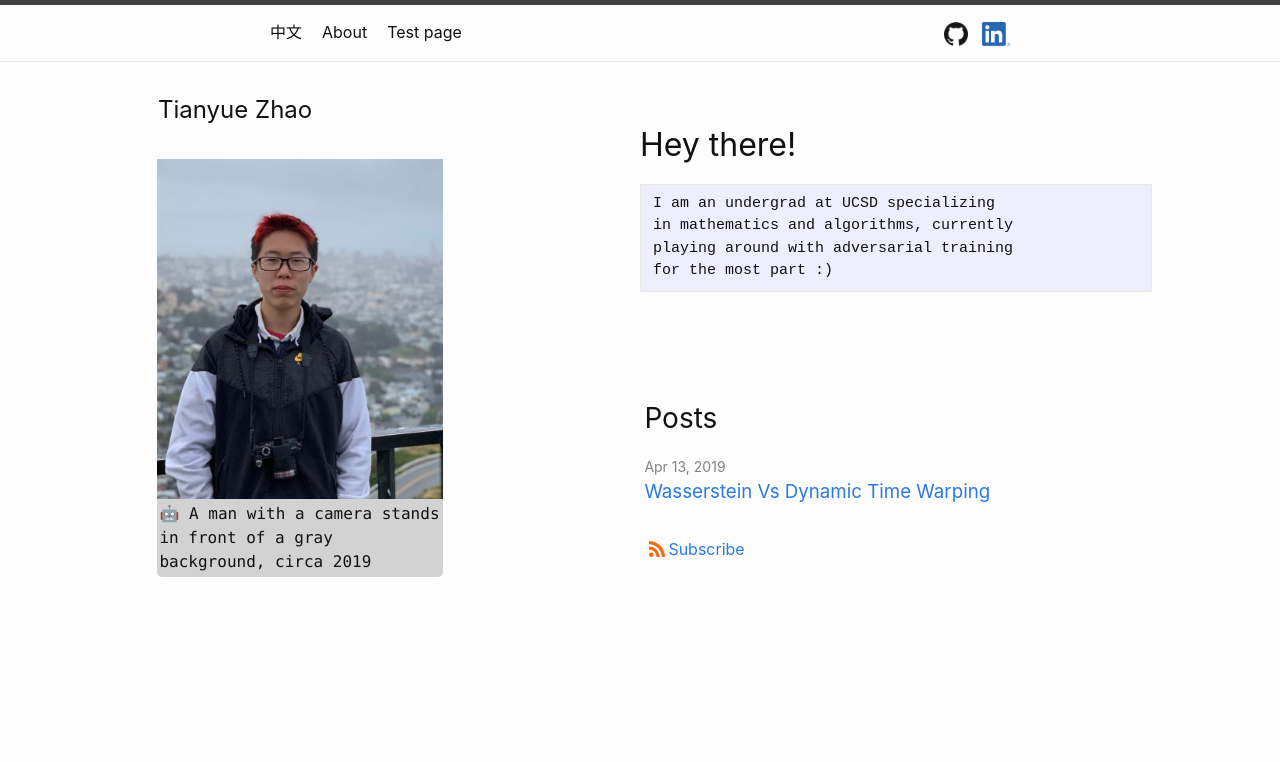
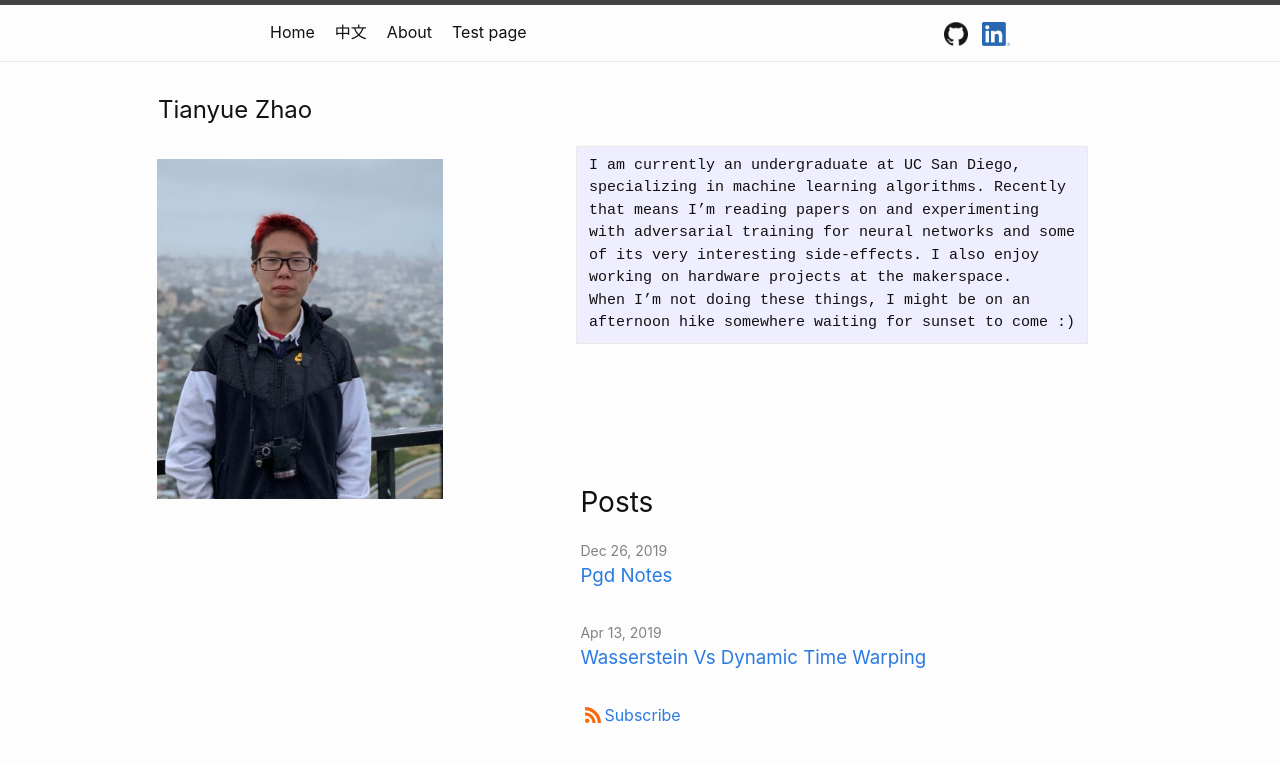
Before and after one commit to Tianyue-Zhao/tianyue-zhao.github.io, a Jekyll site: the page built from index.markdown, in a window 1280 px wide. Shown: the top 762 px of the page. Built offline with Jekyll 4.4.1, drawn with Linux system fonts in a browser that asks for light colours; nearby versions of some CDN libraries.

Commit message:
Changed description

```diff
--- a/_includes/header.html
+++ b/_includes/header.html
@@ -18,6 +18,7 @@
         </label>
 
         <div class="trigger">
+          <a class="page-link" href="home.html">Home</a>
           {%- for path in page_paths -%}
             {%- assign my_page = site.pages | where: "path", path | first -%}
             {%- if my_page.title -%}
--- a/_layouts/home.html
+++ b/_layouts/home.html
@@ -9,14 +9,13 @@
         <div class="wrapper" id="profile">
             <h2>Tianyue Zhao</h2>
             <div class="img-wrapper">
-                <img src="/imgs/profile.jpeg" alt="Profile picture" style="width:100%">
+                <img src="/imgs/profile.jpg" alt="Profile picture" style="width:100%">
                 <div class="caption">
                     <span>🤖    A man with a camera stands in front of a gray background, circa 2019</span>
                 </div>
             </div>
         </div>
         <div id="intro">
-            <h1>Hey there!</h1>
             {{ content }}
         </div>
         <div class="wrapper" id="home-contents">
@@ -28,7 +27,7 @@
                 {%- if site.posts.size > 0 -%}
                 <h3 class="post-list-heading">{{ page.list_title | default: "Posts" }}</h3>
                 <ul class="post-list">
-                    {%- for post in site.categories["technical"] -%}
+                    {%- for post in site.posts -%}
                     <li>
                         {%- assign date_format = site.minima.date_format | default: "%b %-d, %Y" -%}
                         <span class="post-meta">{{ post.date | date: date_format }}</span>
--- a/assets/css/custom.css
+++ b/assets/css/custom.css
@@ -10,7 +10,7 @@
 
 .caption
 {
-    display:block;
+    display:none;
     width:98%;
     bottom:0;
     position:relative;
@@ -43,8 +43,8 @@
     display:block;
     height:40%;
     width:40%;
-    left:50%;
-    top:7%;
+    left:45%;
+    top:10%;
     position:absolute;
     overflow:hidden;
 }
@@ -52,8 +52,8 @@
 #home-contents
 {
     display:block;
-    left:48%;
-    top:40%;
+    left:43%;
+    top:50%;
     width:50%;
     height:50%;
     position:absolute;
--- a/index.markdown
+++ b/index.markdown
@@ -4,7 +4,11 @@
 
 layout: home
 ---
-    I am an undergrad at UCSD specializing
-    in mathematics and algorithms, currently
-    playing around with adversarial training
-    for the most part :)
+    I am currently an undergraduate at UC San Diego,
+    specializing in machine learning algorithms. Recently
+    that means I’m reading papers on and experimenting
+    with adversarial training for neural networks and some
+    of its very interesting side-effects. I also enjoy
+    working on hardware projects at the makerspace.
+    When I’m not doing these things, I might be on an
+    afternoon hike somewhere waiting for sunset to come :)
```
Also changed, not shown: imgs/Profile.jpg (renamed from imgs/Profile.jpeg).
